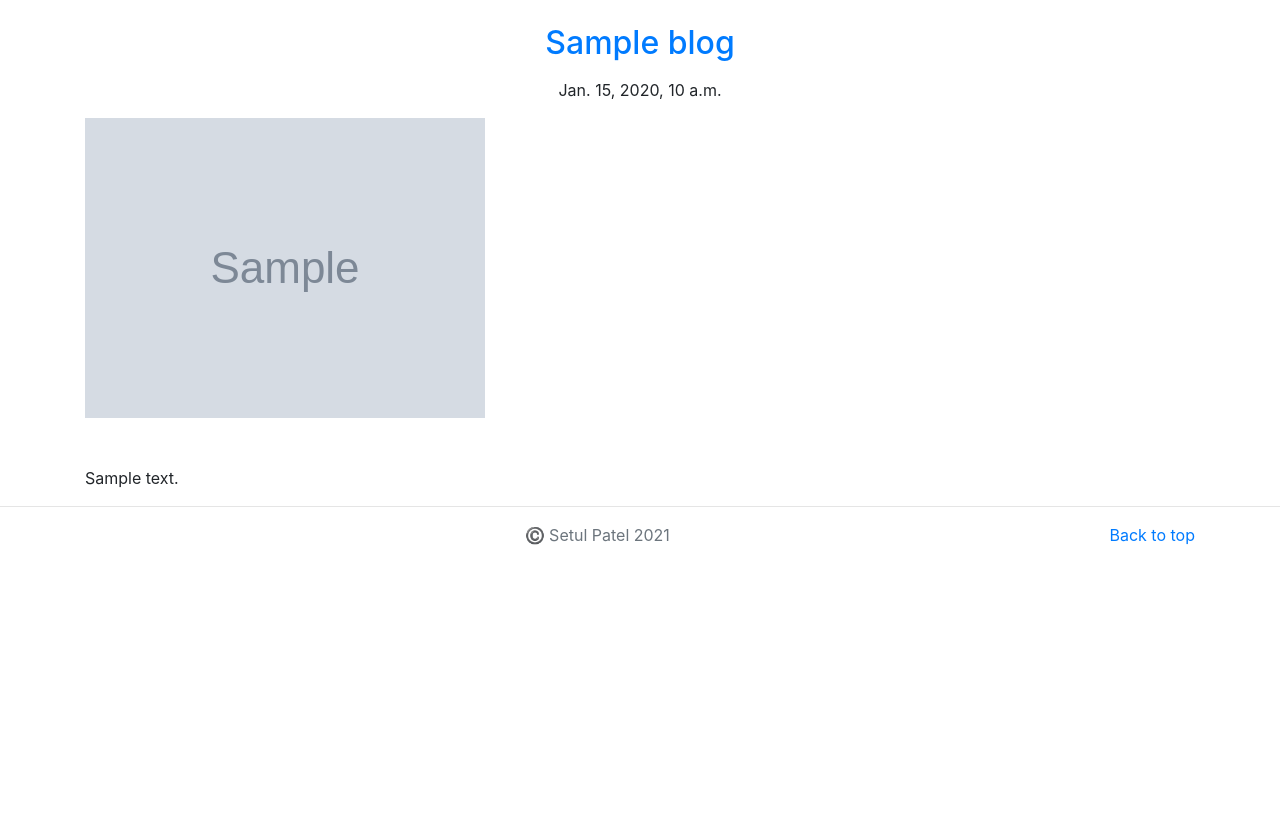
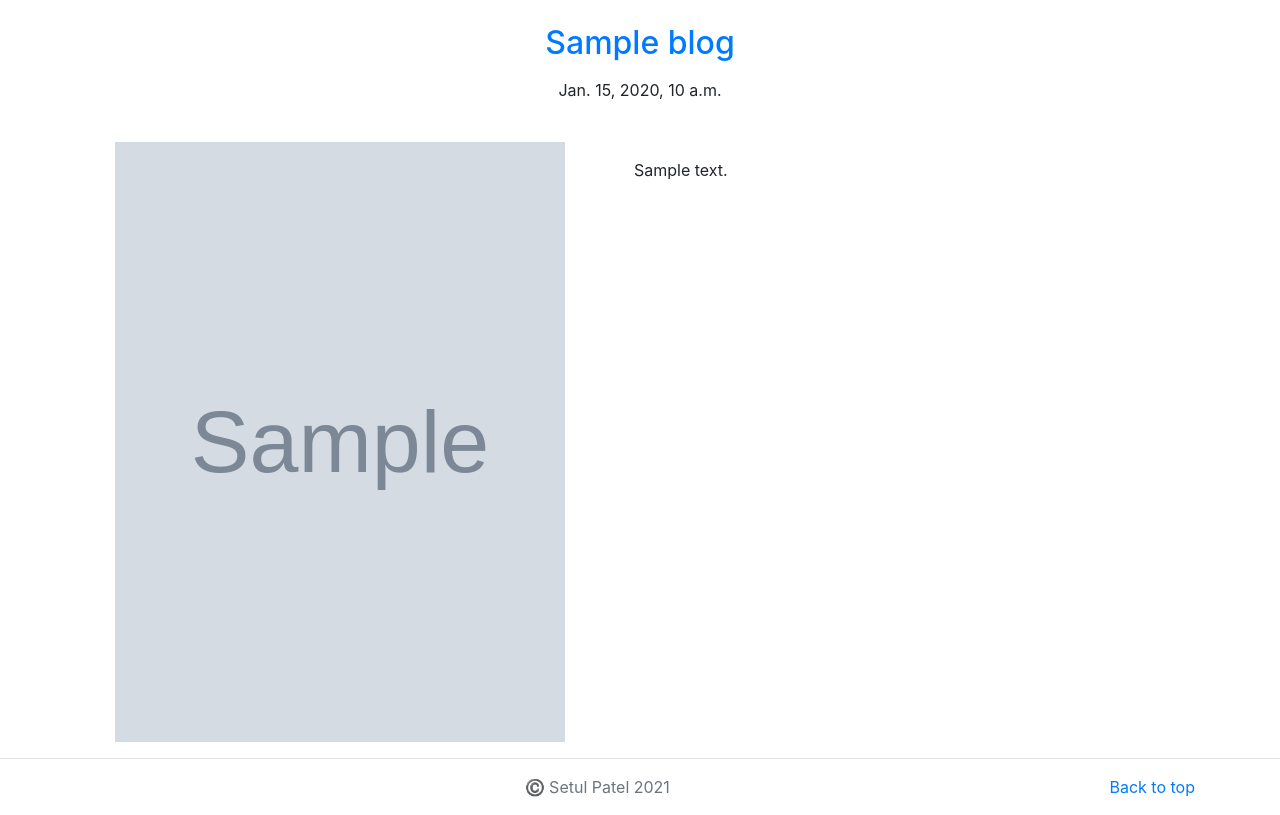
Before and after one commit to Setul0712/Setul_portfolio, a Django app: template blog/templates/blog/detail.html in a window 1280 px wide. Shown: the part 56-871 px from the top of the page. Before the commit the page ends 601 px from the top, so only its background shows below. Run offline with Django 3.2, Linux system fonts and the light colour scheme; the template is opened without the code that fills it: most values are stand-ins (such as "Sample title", 1, 10 or a date in 2020); grey boxes marked "Sample" are stand-in pictures; data that the repository does not hold is empty.

Commit message:
Some editings-UI

```diff
--- a/blog/models.py
+++ b/blog/models.py
@@ -1,4 +1,5 @@
 from django.db import models
+from django.utils.safestring import mark_safe
 
 # Create your models here
 
@@ -8,6 +9,10 @@ class blog(models.Model):
     body = models.TextField()
     image = models.ImageField(upload_to = 'images/')
 
+
+def save(self, *args, **kwargs):
+    self.text_field = mark_safe(self.text_field.replace("\n", "<br/>"))
+    super(YourModel, self).save(*args, **kwargs)
     def __str__(self):              #It will change blog name to the title of it in the database
         return self.title
 
--- a/blog/templates/blog/allblogs.html
+++ b/blog/templates/blog/allblogs.html
@@ -77,7 +77,7 @@
         <div>
         <div>
           <a href ="{%url 'detail' blog.id%}"><h2><p> {{blog.title}}</p></h2></a>
-          {{blog.pub_date_done}}
+          {{blog.pub_date}}
           <br/>
           <br/>
            <div>
--- a/blog/templates/blog/detail.html
+++ b/blog/templates/blog/detail.html
@@ -36,7 +36,18 @@
         -ms-user-select: none;
         user-select: none;
       }
+	 .illustration img {
+  margin-left: 10%;
+  height : 600px;
+  width: 450px;
+  display: block;
+  }
+.column {
+  margin-left: 10%;
+  float: left;
+  width: 50%;
 
+}
       @media (min-width: 768px) {
         .bd-placeholder-img-lg {
           font-size: 3.5rem;
@@ -70,15 +81,17 @@
         <br/>
             <a href ="{%url 'detail' blog.id%}"><h2><p class ="text-center"> {{blog.title}}</p></h2></a>
 
-             <p class ="text-center">{{blog.pub_date_done}}</p>
-
-            <div>
-                <img class= "img-fluid" align ="center" src = "{{ blog.image.url }}" float = "center" />
+             <p class ="text-center">{{blog.pub_date}}</p>
+            <br>
+           <div class="row">
+            <div class="illustration" class="column">
+                <img  src = "{{ blog.image.url }}" />
             </div>
             <br>
             <br>
-            <div width ="6">
-                <p class="card-text">{{blog.body}}</p>
+            <div width ="6" class="column">
+                <p class="card-text">{{blog.body | linebreaks}}</p>
+            </div>
             </div>
         </div>
     </div>
```
Also changed, not shown: jobs/templates/jobs/home.html (+22 -7 lines), 1 other file.
